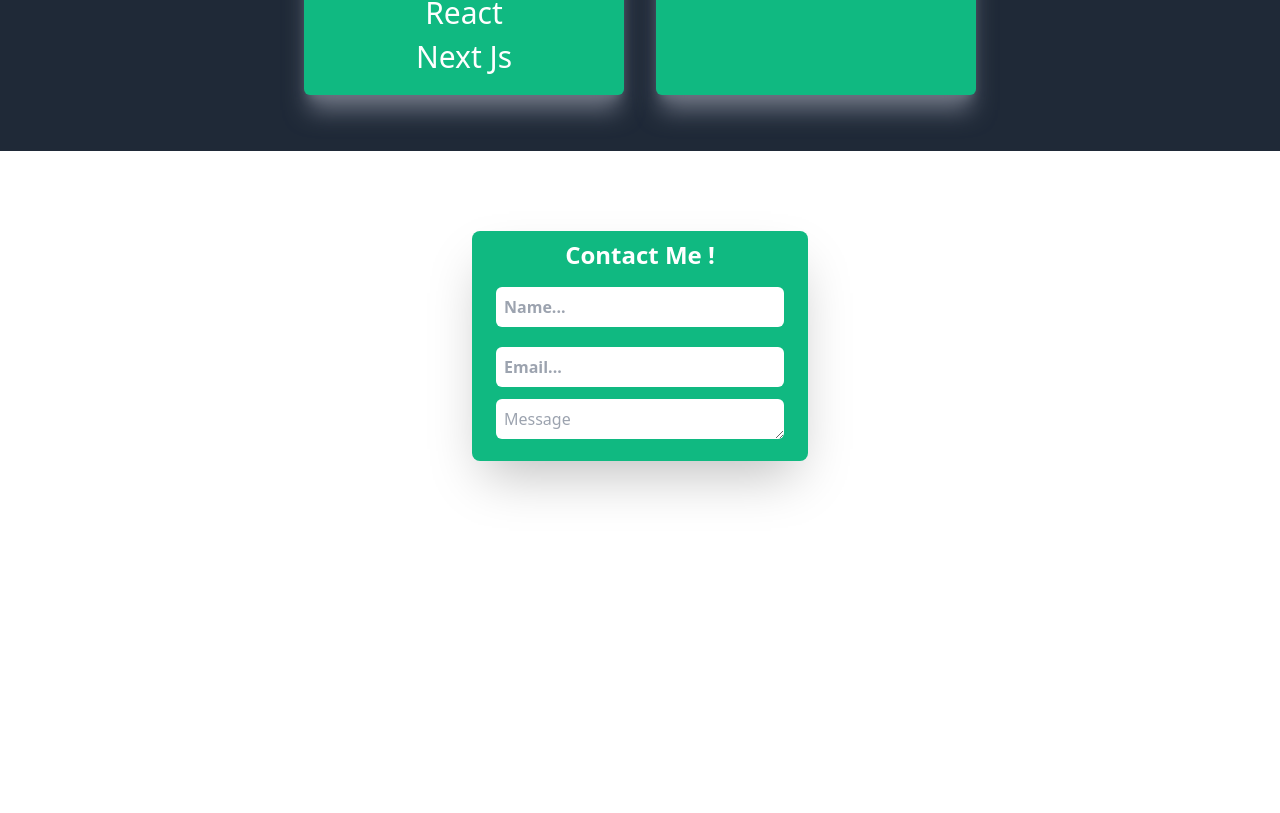
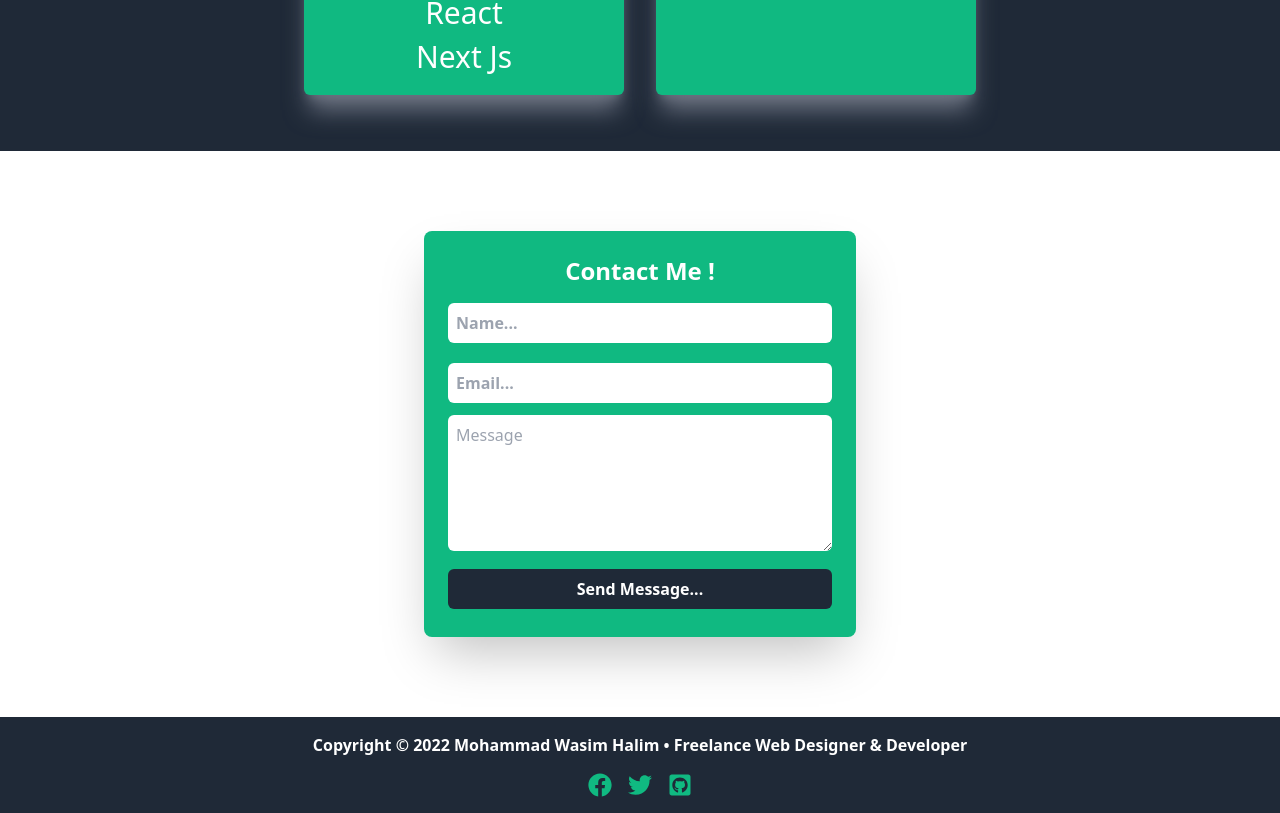
Before and after one commit to wasimhalim/Portfolio, a Next.js app: page / in a window 1280 px wide. Shown: the part 1468-2281 px from the top of the page. Before the commit the page ends 2009 px from the top, so only its background shows below. Built offline with nearby package versions, Linux system fonts and the light colour scheme; no server answers.

Commit message:
Version 1.0 Completed

```diff
--- a/components/Contact.js
+++ b/components/Contact.js
@@ -1,22 +1,57 @@
-import React from 'react'
+import React,{useState,useEffect} from 'react'
+import {supabase} from '../config/supabase'
+function Contact() {
+      const [name, setName] = useState("")
+      const [email, setEmail] = useState("")
+      const [message, setMessage] = useState("")
+      const [clickStatus, setClickStatus] = useState(false)
+      const [succeessMessageStatus, setSucceessMessageStatus] = useState(false)
+      const handleForm=async (browser)=>{
+        setClickStatus(true)
+          browser.preventDefault()
+          const {status}=await supabase.from("messages")
+          .insert([{name,email,message}]);
+          if(status==201){
+              setClickStatus(false)
+              setName("")
+              setEmail("")
+              setMessage("")
+              setSucceessMessageStatus(true)
+              setTimeout(()=>{
+                setSucceessMessageStatus(false)
+              },4000)
 
-function Contact() {
+          }
+          else{
+            window.alert("Network Issue")
+          }
+      }
   return (
+
     <div id="contactme" className='flex flex-row items-center justify-center p-20 '>
-          <div className='max-w-md p-2 rounded-lg shadow-2xl bg-emerald-500'>
+          <div className='max-w-md p-2 py-6 rounded-lg shadow-2xl bg-emerald-500'>
             <h1 className='text-2xl font-bold text-center text-white'>Contact Me !</h1>
-             <div className=''>
-                     <form>
+
+             <div className='relative'>
+
+                    <div className={` absolute p-3 text-xl transition-all transform -translate-x-1/2 -translate-y-1/2 rounded-lg top-1/2 left-1/2 bg-emerald-500 ${succeessMessageStatus? 'opacity-100':'opacity-0'}`}>
+                        <h4 className='text-center'>Thanks for your message</h4>
+                    </div>
+                     <form onSubmit={handleForm}>
                   <div className='flex flex-col items-center justify-center'>
                       <div className='p-4'>
-                        <input type="text"  className='h-10 p-2 font-semibold rounded-md outline-none w-72' placeholder='Name...' required />
+                        <input type="text" value={name} onChange={(e)=>setName(e.target.value)}  className='h-10 p-2 font-semibold rounded-md outline-none w-96' placeholder='Name...' required />
                       </div>
                       <div className='p-1'>
-                        <input type="email"  className='h-10 p-2 font-semibold rounded-md outline-none w-72' placeholder='Email...' required/>
+                        <input type="email" value={email} onChange={(e)=>setEmail(e.target.value)}  className='h-10 p-2 font-semibold rounded-md outline-none w-96' placeholder='Email...' required/>
                       </div>
                       <div className='p-2'>
-                        <textarea placeholder='Message' id="" cols="100" rows="10" className='h-10 p-2 rounded-md outline-none ont-semibold w-72'></textarea>
+                        <textarea value={message} onChange={(e)=>setMessage(e.target.vlaue)} placeholder='Message' id="" cols="20" rows="5" className='p-2 rounded-md outline-none p-242 h- ont-semibold w-96' required></textarea>
 
+                      </div>
+
+                      <div className='p-1'>
+                        <input type="submit"  className='h-10 p-2 font-semibold text-white transition-all bg-gray-800 rounded-md outline-none cursor-pointer hover:bg-gray-900 w-96 ' value={`${clickStatus? 'Wait...':'Send Message...'}`}  />
                       </div>
                   </div>
               </form>
--- a/components/CopyWrite.js
+++ b/components/CopyWrite.js
@@ -1 +1,21 @@
-Copyright © 2022 Mohammad Wasim Halim • Galway based Freelance Web Designer & Developer
+import React from 'react'
+import { FaFacebook } from "react-icons/fa";
+import { FaTwitter } from "react-icons/fa";
+import { FaGithubSquare } from "react-icons/fa";
+import { FaLinkedin } from "react-icons/fa";
+function CopyWrite() {
+  return (
+    <div className='flex flex-col p-4 text-center bg-gray-800 '>
+       <div>
+       <h1 className='font-semibold text-white'>Copyright © 2022 Mohammad Wasim Halim •  Freelance Web Designer & Developer</h1>
+       </div>
+       <ul className='flex flex-row items-center justify-center gap-4 pt-4 text-2xl text-emerald-500'>
+        <li><a href="https://www.facebook.com/wasimhalim007/" target="_blank"><FaFacebook/></a></li>
+        <li><a href="https://twitter.com/WasimHalim007" target="_blank"><FaTwitter/></a></li>
+        <li><a href="https://github.com/wasimhalim" target="_blank"><FaGithubSquare/></a></li>
+       </ul>
+    </div>
+  )
+}
+
+export default CopyWrite
--- /dev/null
+++ b/config/supabase.js
@@ -0,0 +1,6 @@
+import { createClient } from '@supabase/supabase-js'
+
+const supabaseUrl = process.env.NEXT_PUBLIC_SUPABASE_URL
+const supabaseAnonKey = process.env.NEXT_PUBLIC_SUPABASE_ANON_KEY
+
+export const supabase = createClient(supabaseUrl, supabaseAnonKey)
--- a/package.json
+++ b/package.json
@@ -9,6 +9,7 @@
     "lint": "next lint"
   },
   "dependencies": {
+    "@supabase/supabase-js": "^2.0.0",
     "embla-carousel-react": "^7.0.3",
     "next": "12.3.1",
     "react": "18.2.0",
--- a/pages/index.js
+++ b/pages/index.js
@@ -1,11 +1,11 @@
 import Head from 'next/head'
 import { useState } from 'react';
 import Contact from '../components/Contact';
+import CopyWrite from '../components/CopyWrite';
 import HomePage from '../components/Home'
 import Projects from '../components/Projects';
 import Skills from '../components/Skills';
 export default function Home() {
-  const [color, setColor] = useState("black");
 
 
   return (
@@ -21,6 +21,7 @@ export default function Home() {
         <Skills />
         <Projects />
         <Contact />
+        <CopyWrite />
     </div>
   )
 }
```
Also changed, not shown: 1 other file (tests, documents, lock files or other folders).
